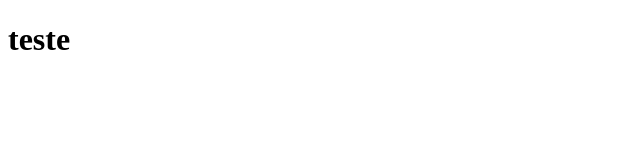
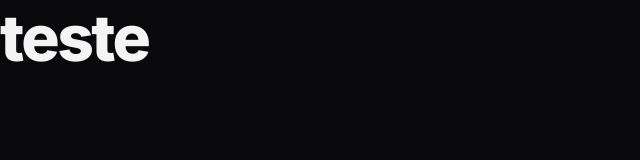
Before and after one commit to ThalesGranja/Zingen, a plain HTML site: page index.html in a window 1280 px wide. Shown: the whole page, without its empty margins (0-640 px from the left). Drawn offline with Linux system fonts and the light colour scheme.

Commit message:
feat: definindo variaveis CSS

```diff
--- a/index.html
+++ b/index.html
@@ -2,10 +2,17 @@
 <html lang="pt-BR">
 
 <head>
+  <link rel="preconnect" href="https://fonts.googleapis.com">
+  <link rel="preconnect" href="https://fonts.gstatic.com" crossorigin>
+
   <meta charset="UTF-8">
   <meta name="viewport" content="width=device-width, initial-scale=1.0">
   <title>Zingen - Karaokê</title>
   <link rel="stylesheet" href="styles/index.css">
+
+  <link
+    href="https://fonts.googleapis.com/css2?family=Inter:ital,opsz,wght@0,14..32,100..900;1,14..32,100..900&display=swap"
+    rel="stylesheet">
 </head>
 
 <body>
--- a/styles/global.css
+++ b/styles/global.css
@@ -0,0 +1,86 @@
+*,
+*::before,
+*::after {
+  box-sizing: border-box;
+}
+
+* {
+  margin: 0;
+  padding: 0;
+  font: inherit;
+
+  -webkit-font-smoothing: antialiased;
+  -moz-osx-font-smoothing: grayscale;
+}
+
+:root {
+  --bg-color: #09090B;
+  --surface-color: #18181B;
+  --stroke-color: #27272A;
+  --text-color-secondary: #A1A1AA;
+  --text-color-primary: #F4F4F5;
+
+  --brand-color-primary: #F7B733;
+  --brand-color-secondary: #FC4A1A;
+
+  --ff-sans: 'Inter', system-ui, sans-serif;
+  --fw-base: 400;
+  --fw-md: 500;
+  --fw-bold: 800;
+
+  --fs-sm: 0.875rem;
+  --fs-base: 1rem;
+  --fs-lg: 1.25rem;
+  --fs-xl: 1.5rem;
+  --fs-2xl: 2.5rem;
+}
+
+html {
+  font-family: var(--ff-sans);
+  font-weight: var(--fw-base);
+  font-size: var(--fs-base);
+  line-height: 1.6;
+  color: var(--text-color-primary);
+}
+
+body {
+  background-color: var(--bg-color);
+}
+
+h1,
+h2,
+h3 {
+  line-height: 1.2;
+  color: var(--text-color-primary);
+  font-weight: var(--fw-bold);
+  letter-spacing: -0.04em;
+}
+
+h1 {
+  font-size: var(--fs-2xl);
+}
+
+h2 {
+  font-size: var(--fs-xl);
+}
+
+h3 {
+  font-size: var(--fs-lg);
+}
+
+a {
+  text-decoration: none;
+  color: inherit;
+}
+
+ul[role="list"] {
+  list-style: none;
+}
+
+@media (width >=80em) {
+  :root {
+    --fs-lg: 2rem;
+    --fs-xl: 3rem;
+    --fs-2xl: 4rem;
+  }
+}
```
